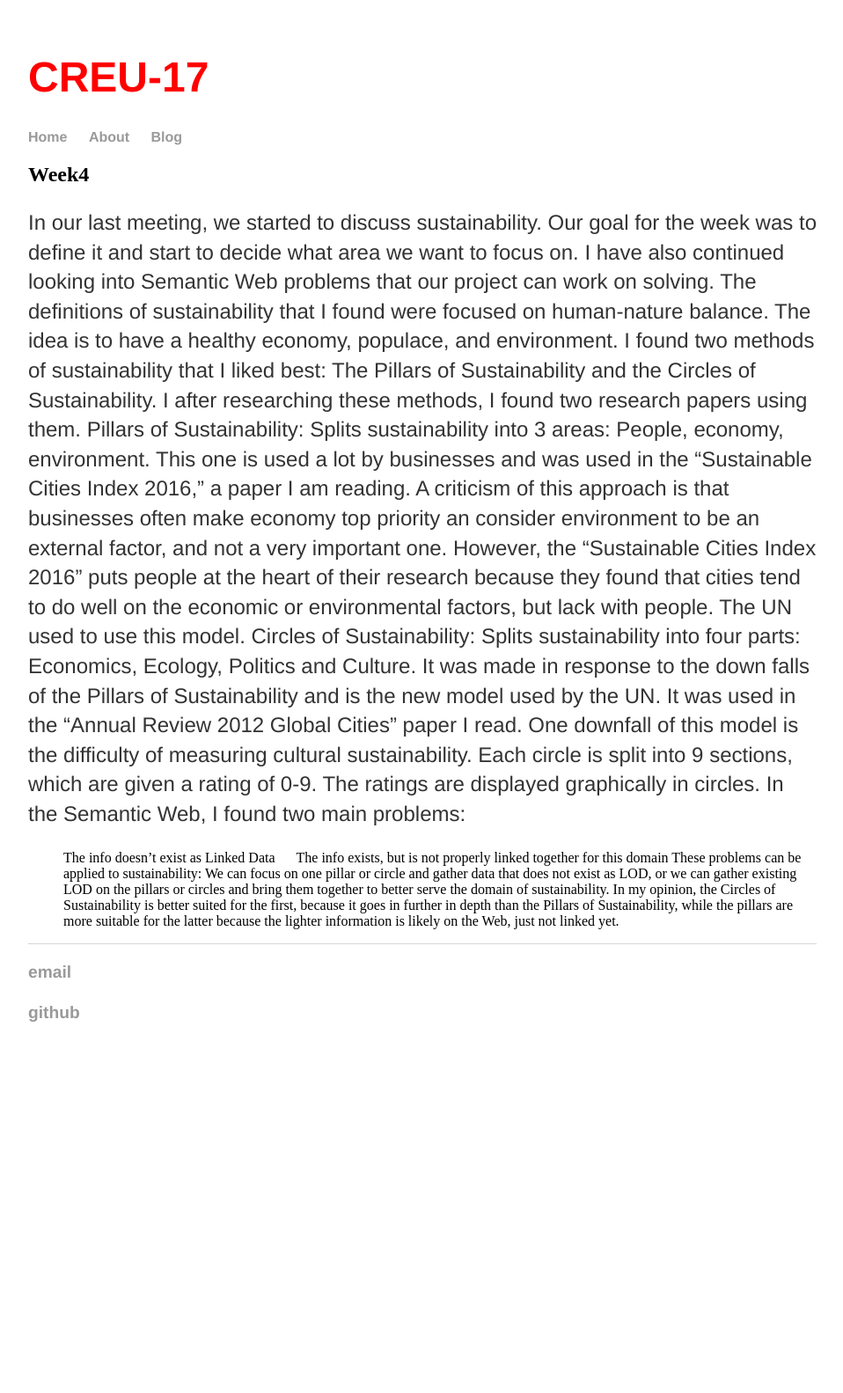
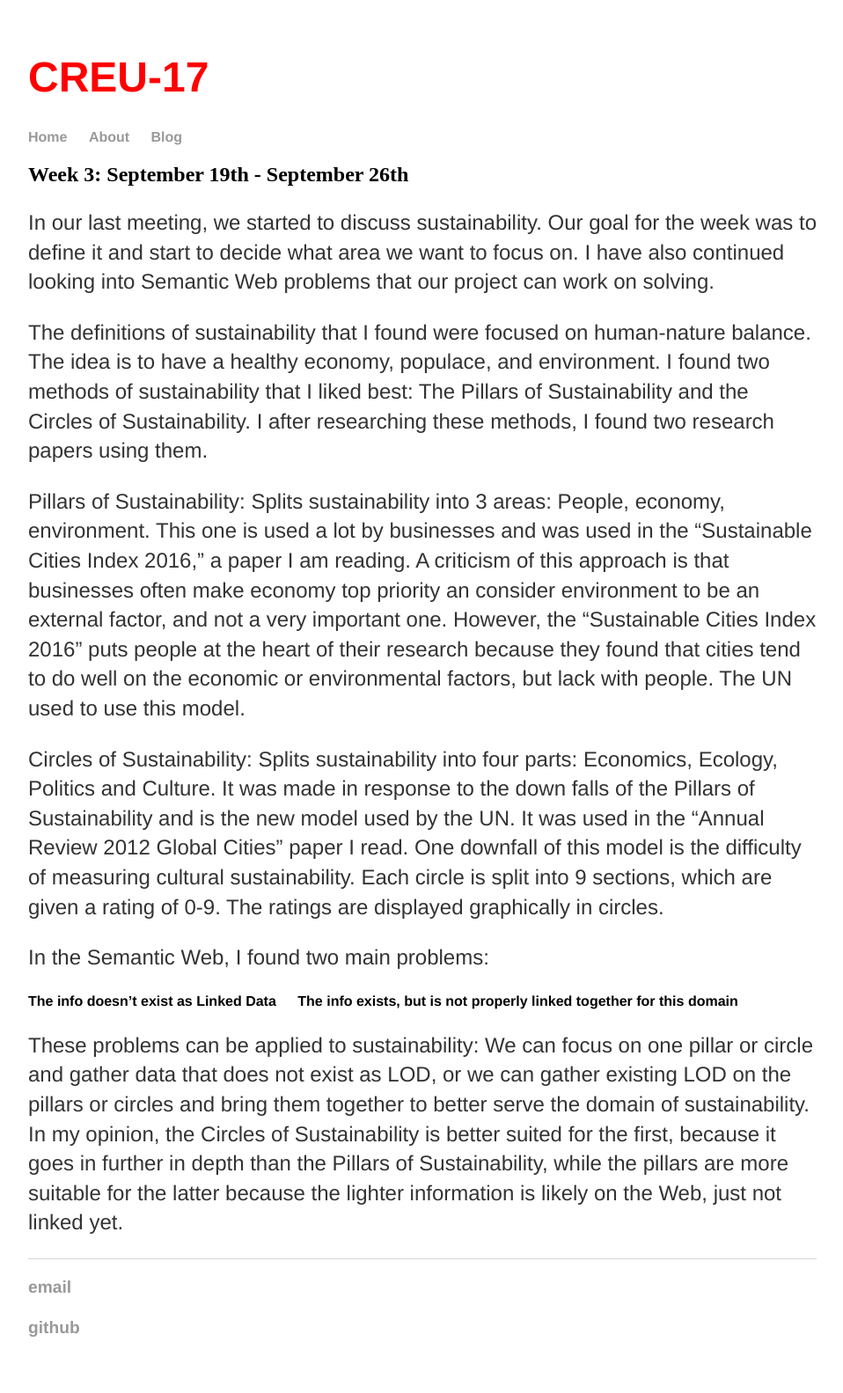
Before and after one commit to maxpaper86/CREU-Poly-17, a Jekyll site: the page built from _posts/2017-10-03-week4.md, in a window 1280 px wide. Shown: the whole page at 88% size, without its empty margins (160-1118 px from the left). Built offline with Jekyll 4.4.1, drawn with Linux system fonts in a browser that asks for light colours; our own code applies the rules of GitHub Pages for plain Markdown files; before the commit the page ends 1225 px from its top, so only the background shows below that.

Commit message:
Update 2017-10-03-week4.md

```diff
--- a/_posts/2017-10-03-week4.md
+++ b/_posts/2017-10-03-week4.md
@@ -1,8 +1,20 @@
+---
+layout: default
+title: "Week 3: September 19th - September 26th"
+date: 2017-09-26
+published: true
+excerpt_separator: <excerpt>
+---
 In our last meeting, we started to discuss sustainability. Our goal for the week was to define it and start to decide what area we want to focus on. I have also continued looking into Semantic Web problems that our project can work on solving.
+
 The definitions of sustainability that I found were focused on human-nature balance. The idea is to have a healthy economy, populace, and environment. I found two methods of sustainability that I liked best: The Pillars of Sustainability and the Circles of Sustainability. I after researching these methods, I found two research papers using them.
+
 Pillars of Sustainability: Splits sustainability into 3 areas: People, economy, environment. This one is used a lot by businesses and was used in the “Sustainable Cities Index 2016,” a paper I am reading. A criticism of this approach is that businesses often make economy top priority an consider environment to be an external factor, and not a very important one. However, the “Sustainable Cities Index 2016” puts people at the heart of their research because they found that cities tend to do well on the economic or environmental factors, but lack with people. The UN used to use this model.
+
 Circles of Sustainability: Splits sustainability into four parts: Economics, Ecology, Politics and Culture. It was made in response to the down falls of the Pillars of Sustainability and is the new model used by the UN. It was used in the “Annual Review 2012 Global Cities” paper I read. One downfall of this model is the difficulty of measuring cultural sustainability. Each circle is split into 9 sections, which are given a rating of 0-9. The ratings are displayed graphically in circles.
+
 In the Semantic Web, I found two main problems:
-1.	The info doesn’t exist as Linked Data
-2.	The info exists, but is not properly linked together for this domain
+* The info doesn’t exist as Linked Data
+* The info exists, but is not properly linked together for this domain
+
 These problems can be applied to sustainability: We can focus on one pillar or circle and gather data that does not exist as LOD, or we can gather existing LOD on the pillars or circles and bring them together to better serve the domain of sustainability. In my opinion, the Circles of Sustainability is better suited for the first, because it goes in further in depth than the Pillars of Sustainability, while the pillars are more suitable for the latter because the lighter information is likely on the Web, just not linked yet.
```
